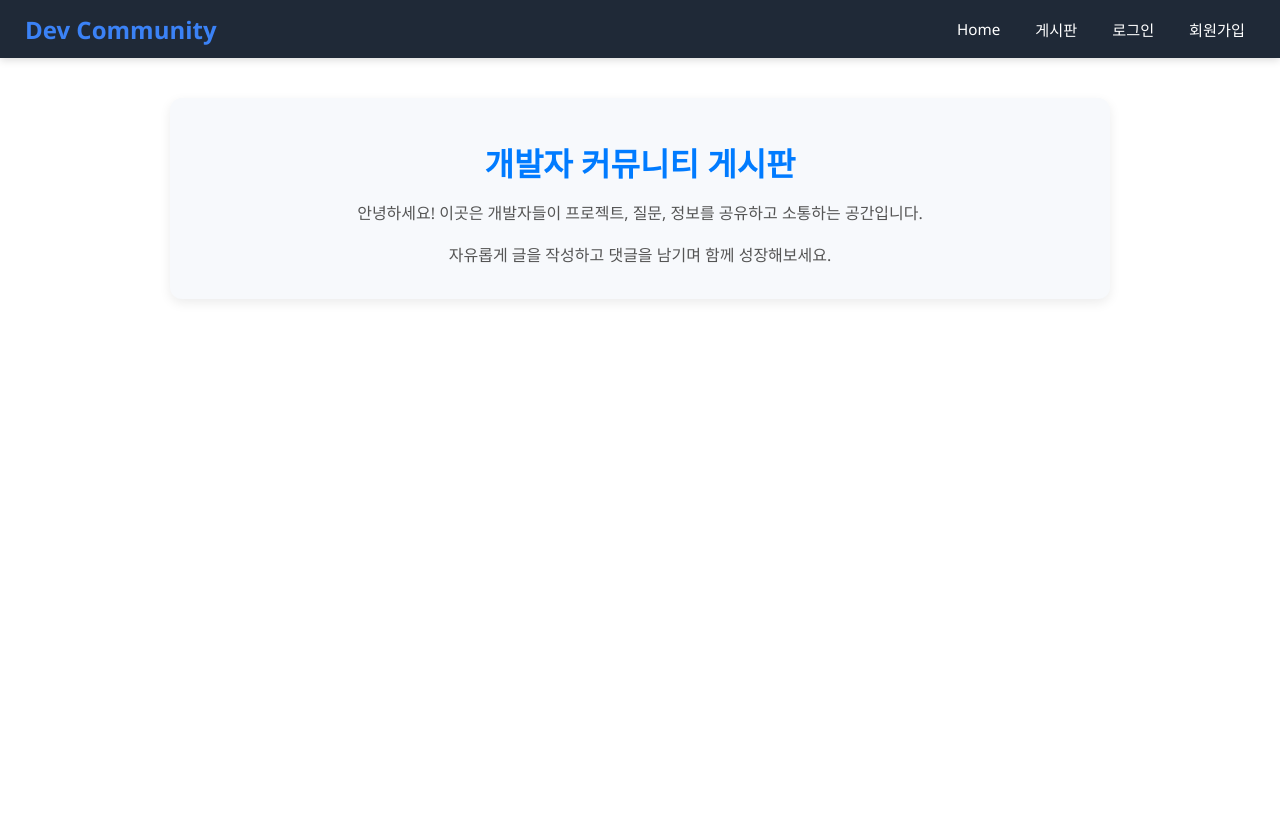
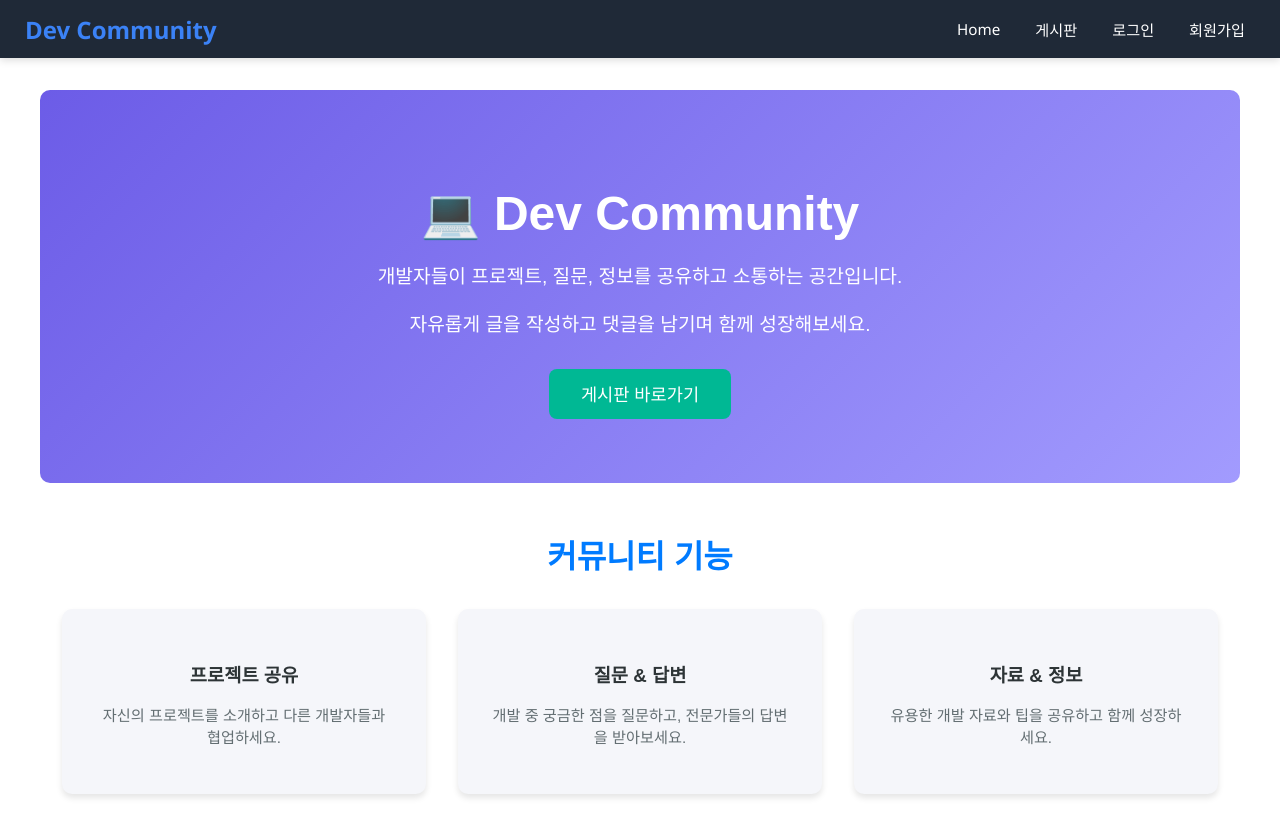
Before and after one commit to LSM-1020/Lsm-react_mini_FrontEnd_251017, a React (Create React App) app: page / in a window 1280 px wide. Before the commit the page ends 800 px from the top, so only its background shows below. Built offline with nearby package versions, Linux system fonts and the light colour scheme; no server answers.

Commit message:
홈화면 디자인

```diff
--- a/src/Component/HomePage.js
+++ b/src/Component/HomePage.js
@@ -1,14 +1,41 @@
 import "./css/Home.css";
+import { useNavigate } from "react-router-dom";
 
 function Home() {
+  const navigate = useNavigate();
+
   return (
-    <div className="container">
-      <h1>개발자 커뮤니티 게시판</h1>
-      <p>
-        안녕하세요! 이곳은 개발자들이 프로젝트, 질문, 정보를 공유하고 소통하는
-        공간입니다.
-      </p>
-      <p>자유롭게 글을 작성하고 댓글을 남기며 함께 성장해보세요.</p>
+    <div className="home-container">
+      <div className="hero">
+        <h1 className="hero-title">💻 Dev Community</h1>
+        <p className="hero-subtitle">
+          개발자들이 프로젝트, 질문, 정보를 공유하고 소통하는 공간입니다.
+        </p>
+        <p className="hero-subtitle">
+          자유롭게 글을 작성하고 댓글을 남기며 함께 성장해보세요.
+        </p>
+        <button className="btn-primary" onClick={() => navigate("/board")}>
+          게시판 바로가기
+        </button>
+      </div>
+
+      <div className="features">
+        <h2 className="features-title">커뮤니티 기능</h2>
+        <div className="feature-cards">
+          <div className="card">
+            <h3>프로젝트 공유</h3>
+            <p>자신의 프로젝트를 소개하고 다른 개발자들과 협업하세요.</p>
+          </div>
+          <div className="card">
+            <h3>질문 & 답변</h3>
+            <p>개발 중 궁금한 점을 질문하고, 전문가들의 답변을 받아보세요.</p>
+          </div>
+          <div className="card">
+            <h3>자료 & 정보</h3>
+            <p>유용한 개발 자료와 팁을 공유하고 함께 성장하세요.</p>
+          </div>
+        </div>
+      </div>
     </div>
   );
 }
--- a/src/Component/css/Home.css
+++ b/src/Component/css/Home.css
@@ -1,72 +1,82 @@
-/* Home.css - 게시판용 스타일 */
+/* Home.css */
+.home-container {
+  font-family: "Noto Sans KR", sans-serif;
+  padding: 2rem;
+  max-width: 1200px;
+  margin: 0 auto;
+}
 
-.container {
-  max-width: 800px;
-  margin: 40px auto;
-  padding: 25px;
-  background-color: #fdfdfd;
-  border-radius: 12px;
-  box-shadow: 0 4px 12px rgba(0, 0, 0, 0.08);
-  font-family: "Segoe UI", Tahoma, Geneva, Verdana, sans-serif;
+.hero {
+  text-align: center;
+  padding: 4rem 2rem;
+  background: linear-gradient(135deg, #6c5ce7, #a29bfe);
+  color: white;
+  border-radius: 10px;
+  margin-bottom: 3rem;
+}
+
+.hero-title {
+  font-size: 3rem;
+  margin-bottom: 1rem;
+}
+
+.hero-subtitle {
+  font-size: 1.2rem;
+  margin-bottom: 0.5rem;
+}
+
+.btn-primary {
+  margin-top: 1.5rem;
+  padding: 0.8rem 2rem;
+  font-size: 1.1rem;
+  background-color: #00b894;
+  color: white;
+  border: none;
+  border-radius: 8px;
+  cursor: pointer;
+  transition: 0.3s;
+}
+
+.btn-primary:hover {
+  background-color: #019875;
+}
+
+.features {
   text-align: center;
 }
 
-h1 {
+.features-title {
   font-size: 2rem;
-  color: #007bff;
-  margin-bottom: 15px;
+  margin-bottom: 2rem;
 }
 
-p {
-  font-size: 1rem;
-  color: #555;
-  line-height: 1.6;
-  margin-bottom: 10px;
+.feature-cards {
+  display: flex;
+  gap: 2rem;
+  justify-content: center;
+  flex-wrap: wrap;
 }
 
-.board {
-  margin-top: 30px;
+.card {
+  background-color: #f5f6fa;
+  padding: 2rem;
+  border-radius: 10px;
+  width: 300px;
+  box-shadow: 0 4px 6px rgba(0, 0, 0, 0.1);
+  transition: 0.3s;
 }
 
-.board-item {
-  background-color: #fff;
-  padding: 15px 20px;
-  margin-bottom: 15px;
-  border-radius: 8px;
-  box-shadow: 0 2px 6px rgba(0, 0, 0, 0.05);
-  transition: transform 0.2s ease, box-shadow 0.2s ease;
+.card:hover {
+  transform: translateY(-5px);
+  box-shadow: 0 8px 12px rgba(0, 0, 0, 0.15);
 }
 
-.board-item:hover {
-  transform: translateY(-3px);
-  box-shadow: 0 4px 12px rgba(0, 0, 0, 0.15);
+.card h3 {
+  margin-bottom: 1rem;
+  color: #2d3436;
 }
 
-.board-item h2 {
-  font-size: 1.2rem;
-  color: #007bff;
-  margin-bottom: 8px;
-}
-
-.board-item p {
-  color: #666;
+.card p {
+  color: #636e72;
   font-size: 0.95rem;
 }
-
-.btn {
-  display: inline-block;
-  padding: 8px 15px;
-  margin-top: 10px;
-  background-color: #007bff;
-  color: white;
-  font-size: 0.9rem;
-  border: none;
-  border-radius: 5px;
-  cursor: pointer;
-  transition: background-color 0.2s ease;
-  text-decoration: none;
-}
-
-.btn:hover {
-  background-color: #0056b3;
-}
```
